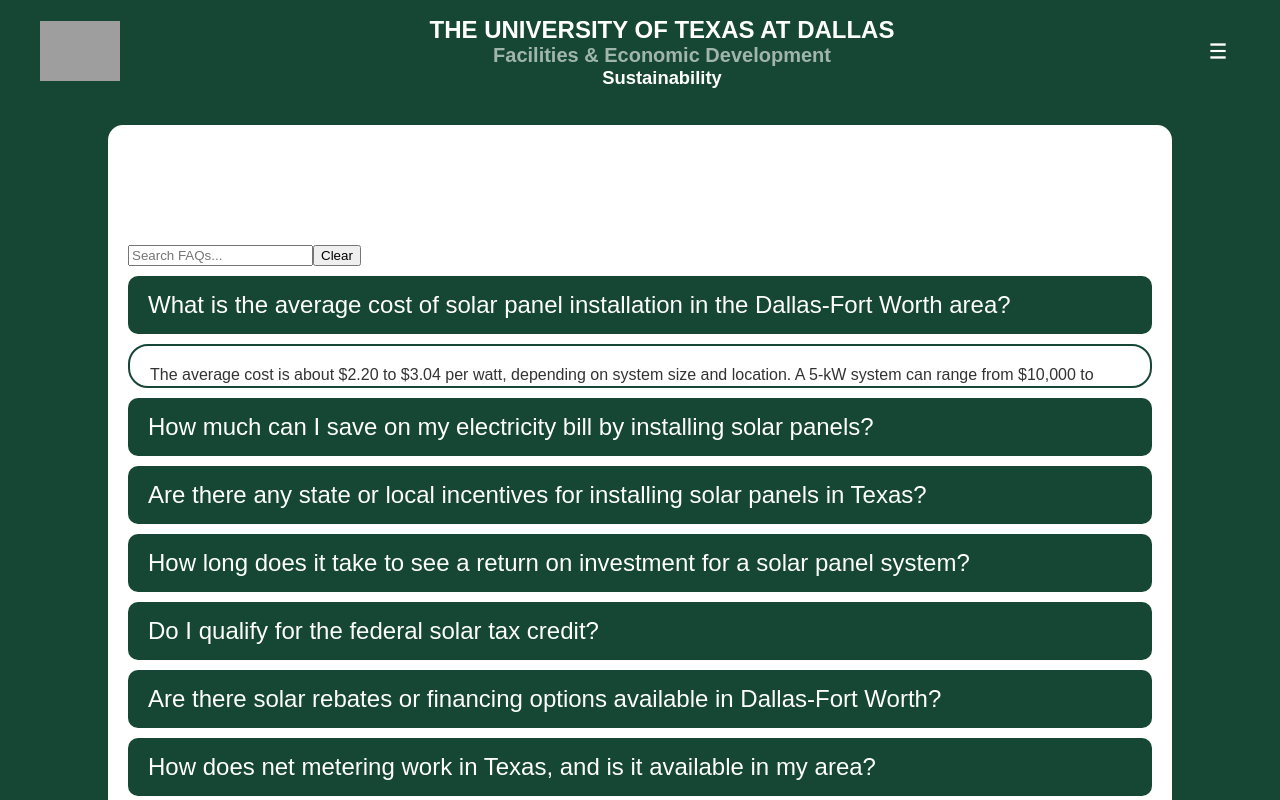
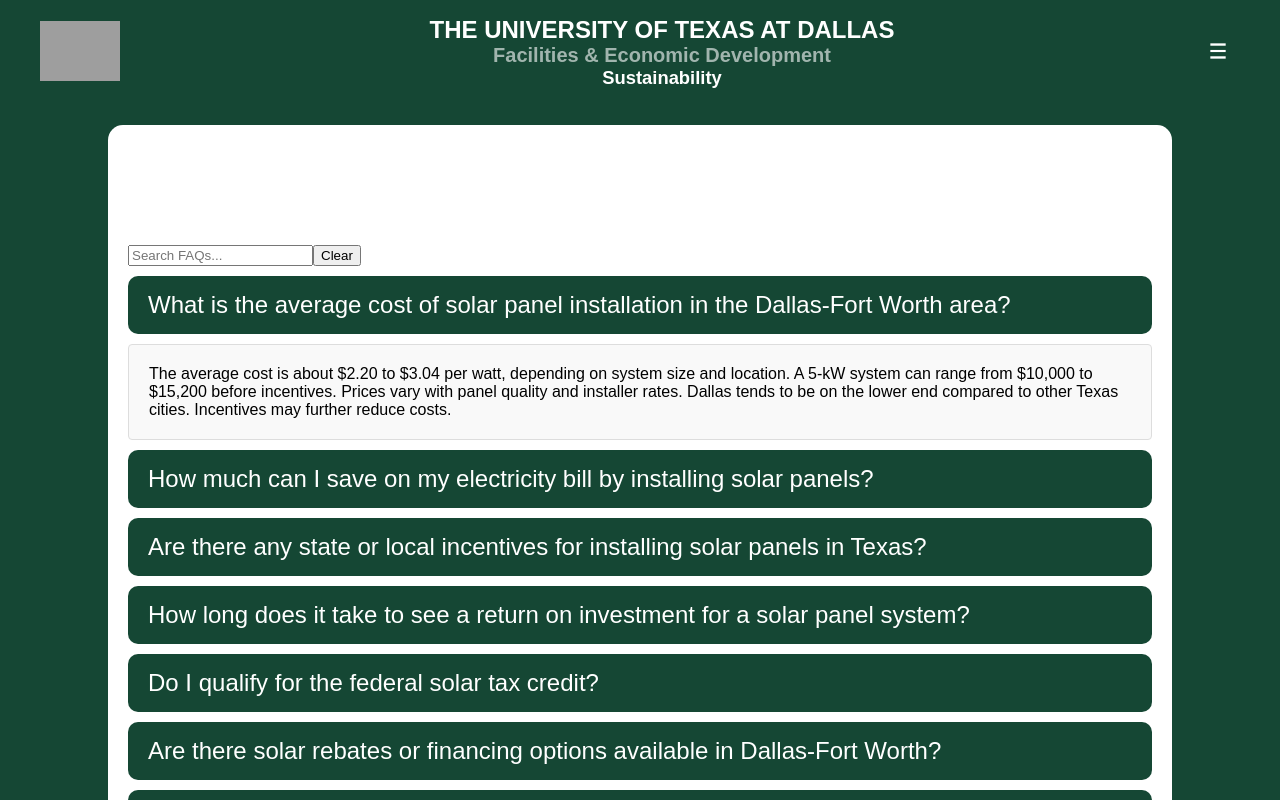
Before and after one commit to UTDallasEPICS/Residential-Solar-Calculator, a React (Create React App) app: page /faq in a window 1280 px wide. Both pictures are taken after a click on the element 640 px from the left and 305 px from the top of the page. Shown: the top 800 px of the page. Built offline with nearby package versions, Linux system fonts and the light colour scheme; grey boxes are pictures that could not be loaded.

Commit message:
FAQ Page fixed
Fixed faq

```diff
--- a/src/components/Styles.css
+++ b/src/components/Styles.css
@@ -167,9 +167,23 @@
     transform: scale(1.05);
 }
 
-.faq-answer p {
-    margin: 0;
-    padding: 10px 0;
+.faq-answer {
+    display: none; /* Default state hidden */
+    padding: 10px;
+    background-color: #f9f9f9;
+    color: black;
+    border: 1px solid #ddd;
+    border-radius: 4px;
+    margin-top: 5px;
+    overflow: visible; /* Ensures the full content is visible */
+    white-space: normal; /* Allows text to wrap to the next line */
+}
+
+.faq-answer.active {
+    display: block;
+    max-height: 100%; /* Ensure it grows naturally */
+    padding: 20px; /* Add padding for a better look */
+    transition: all 0.3s ease; /* Smooth opening transition */
 }
 
 mark {
--- a/src/components/faq.js
+++ b/src/components/faq.js
@@ -183,9 +183,8 @@
                             {faq.question}
                         </div>
                         <div
-                            className="faq-answer"
+                            className={`faq-answer ${expandedIndex === index ? 'active' : ''}`}
                             data-original-text={faq.answer}
-                            style={{ display: expandedIndex === index ? 'block' : 'none' }}
                         >
                             {faq.answer}
                         </div>
```
